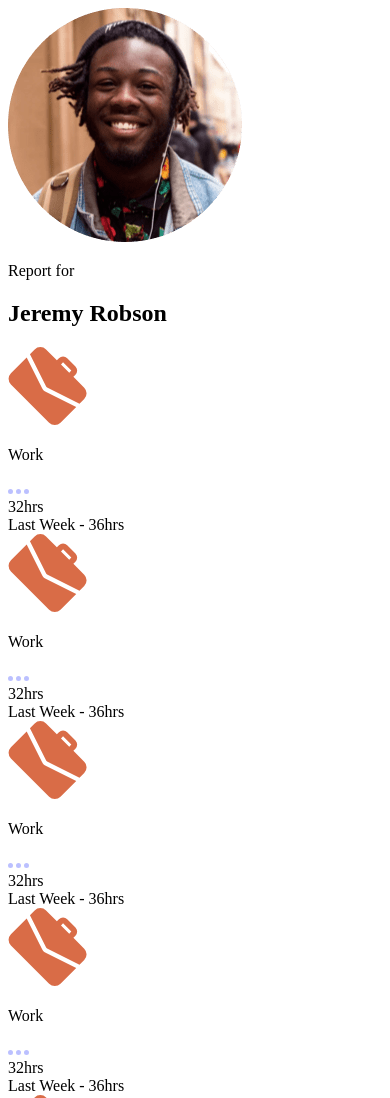
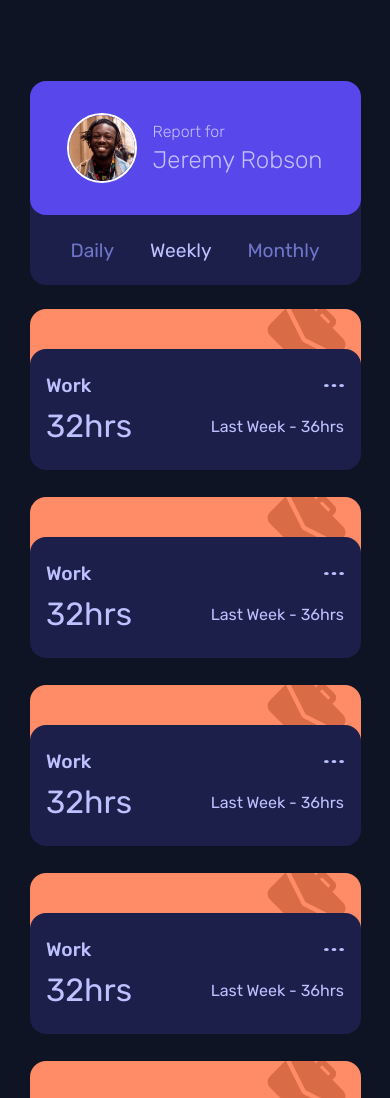
Before and after one commit to pablotebb/time_tracking_dashboard, a plain HTML site: page index.html in a window 390 px wide. Shown: the top 1098 px of the page. Drawn offline with Linux system fonts and the light colour scheme.

Commit message:
mobile css

```diff
--- a/index.html
+++ b/index.html
@@ -20,6 +20,7 @@
     <main class="main-container">
       <!-- SECTION A -->
       <section class="section-a">
+        <article class="article-1">
           <img
             class="section-a__picture"
             src="./images/image-jeremy.png"
@@ -29,6 +30,12 @@
             <p class="section-a__text">Report for</p>
             <h2 class="section-a__name">Jeremy Robson</h2>
           </div>
+        </article>
+        <article class="article-2">
+          <div class="section-a__button">Daily</div>
+          <div class="section-a__button section-a__button--select">Weekly</div>
+          <div class="section-a__button">Monthly</div>
+        </article>
       </section>
       <!-- SECTION B  -->
       <section class="section-b">
@@ -43,8 +50,8 @@
               <img src="./images/icon-ellipsis.svg" alt="icon ellipsis" />
             </div>
             <div>
-              <div>32hrs</div>
-              <div>Last Week - 36hrs</div>
+              <p>32hrs</p>
+              <p>Last Week - 36hrs</p>
             </div>
           </div>
         </div>
@@ -59,8 +66,8 @@
               <img src="./images/icon-ellipsis.svg" alt="icon ellipsis" />
             </div>
             <div>
-              <div>32hrs</div>
-              <div>Last Week - 36hrs</div>
+              <p>32hrs</p>
+              <p>Last Week - 36hrs</p>
             </div>
           </div>
         </div>
@@ -75,8 +82,8 @@
               <img src="./images/icon-ellipsis.svg" alt="icon ellipsis" />
             </div>
             <div>
-              <div>32hrs</div>
-              <div>Last Week - 36hrs</div>
+              <p>32hrs</p>
+              <p>Last Week - 36hrs</p>
             </div>
           </div>
         </div>
@@ -91,8 +98,8 @@
               <img src="./images/icon-ellipsis.svg" alt="icon ellipsis" />
             </div>
             <div>
-              <div>32hrs</div>
-              <div>Last Week - 36hrs</div>
+              <p>32hrs</p>
+              <p>Last Week - 36hrs</p>
             </div>
           </div>
         </div>
@@ -107,8 +114,8 @@
               <img src="./images/icon-ellipsis.svg" alt="icon ellipsis" />
             </div>
             <div>
-              <div>32hrs</div>
-              <div>Last Week - 36hrs</div>
+              <p>32hrs</p>
+              <p>Last Week - 36hrs</p>
             </div>
           </div>
         </div>
@@ -123,8 +130,8 @@
               <img src="./images/icon-ellipsis.svg" alt="icon ellipsis" />
             </div>
             <div>
-              <div>32hrs</div>
-              <div>Last Week - 36hrs</div>
+              <p>32hrs</p>
+              <p>Last Week - 36hrs</p>
             </div>
           </div>
         </div>
--- a/sass/_footer.scss
+++ b/sass/_footer.scss
@@ -1,6 +1,7 @@
 .attribution {
-  font-size: 11px;
+  font-size: 14px;
   text-align: center;
+  margin-bottom: 60px;
 }
 .attribution a {
   color: hsl(228, 45%, 44%);
--- a/sass/_initial.scss
+++ b/sass/_initial.scss
@@ -0,0 +1,13 @@
+@use "variables";
+
+* {
+  margin: 0;
+  padding: 0;
+  box-sizing: border-box;
+}
+
+body {
+  font-family: variables.$Font-family-body;
+  background-color: variables.$Very-dark-blue;
+  color: variables.$Pale-blue;
+}
--- a/sass/_variables.scss
+++ b/sass/_variables.scss
@@ -0,0 +1,20 @@
+@import url("https://fonts.googleapis.com/css2?family=Rubik:wght@300;400;500&display=swap");
+// COLORS
+$Blue: hsl(246, 80%, 60%);
+$Light-red-work: hsl(15, 100%, 70%);
+$Soft-blue-play: hsl(195, 74%, 62%);
+$Light-red-study: hsl(348, 100%, 68%);
+$Lime-green-exercise: hsl(145, 58%, 55%);
+$Violet-social: hsl(264, 64%, 52%);
+$Soft-orange-self-care: hsl(43, 84%, 65%);
+$Very-dark-blue: hsl(226, 43%, 10%);
+$Dark-blue: hsl(235, 46%, 20%);
+$Desaturated-blue: hsl(235, 45%, 61%);
+$Pale-blue: hsl(236, 100%, 87%);
+$White: #fff;
+// FONTS
+$Font-size-title: 18px;
+$Font-family-body: "Rubik", sans-serif;
+// DIMENSIONS
+$Width-mobile: 333px;
+$Height-mobile: 1305px;
--- a/sass/styles.scss
+++ b/sass/styles.scss
@@ -0,0 +1,131 @@
+@use "variables";
+@use "initial";
+@use "footer";
+
+.main-container {
+  border: 1px solid transparent;
+  width: variables.$Width-mobile;
+  height: variables.$Height-mobile;
+  margin: 80px auto 90px;
+}
+
+.section-a {
+  // border: 1px solid yellow;
+  position: relative;
+  .article-1 {
+    background-color: variables.$Blue;
+    display: flex;
+    align-items: center;
+    justify-content: center;
+    gap: 15px;
+    height: 134px;
+    width: 100%;
+    border-radius: 16px;
+    position: absolute;
+    z-index: 1;
+  }
+  .article-2 {
+    position: absolute;
+    top: 70px;
+    background-color: variables.$Dark-blue;
+    display: flex;
+    align-items: flex-end;
+    padding: 23px;
+    justify-content: space-around;
+    height: 134px;
+    width: 100%;
+    border-radius: 16px;
+  }
+  &__picture {
+    width: 70px;
+    height: 70px;
+    border: 2px solid variables.$White;
+    border-radius: 50%;
+  }
+  &__text {
+    font-size: 1em;
+    font-weight: 100;
+    padding-bottom: 5px;
+  }
+  &__name {
+    font-weight: 100;
+  }
+  &__button {
+    font-size: 1.2em;
+    color: variables.$Desaturated-blue;
+    &--select {
+      color: variables.$Pale-blue;
+    }
+    &:hover {
+      cursor: pointer;
+      color: variables.$White;
+    }
+  }
+}
+
+.section-b {
+  // border: 1px solid red;
+  margin-top: 228px;
+  // position: relative;
+}
+
+.section-b-card {
+  // border: 1px solid red;
+  position: relative;
+  margin-bottom: 120px;
+  &__back {
+    background-color: variables.$Light-red-work;
+    display: flex;
+    justify-content: flex-end;
+    padding-right: 15px;
+    overflow: hidden;
+    border-radius: 16px;
+    img {
+      // border: 1px solid yellow;
+      margin-top: -11px;
+    }
+  }
+  &__fore {
+    position: absolute;
+    width: 100%;
+    height: 121px;
+    top: 40px;
+    background-color: variables.$Dark-blue;
+    border-radius: 16px;
+    z-index: 1;
+    margin-bottom: 30px;
+    display: flex;
+    flex-direction: column;
+    div:nth-child(1) {
+      width: 90%;
+      // border: 1px solid green;
+      display: flex;
+      justify-content: space-between;
+      align-items: center;
+      margin: auto;
+      margin-bottom: 0;
+      font-size: 1.2em;
+      font-weight: 500;
+      img {
+        width: 20px;
+        height: 3px;
+      }
+    }
+    div:nth-child(2) {
+      // border: 1px solid red;
+      width: 90%;
+      display: flex;
+      justify-content: space-between;
+      align-items: center;
+      margin: auto;
+      margin-top: 10px;
+      p:nth-child(1) {
+        font-size: 2em;
+      }
+    }
+    &:hover {
+      cursor: pointer;
+      background-color: variables.$Blue;
+    }
+  }
+}
```
Also changed, not shown: styles.css, 1 other file. Lines whose indentation alone changed are shown as unchanged.
